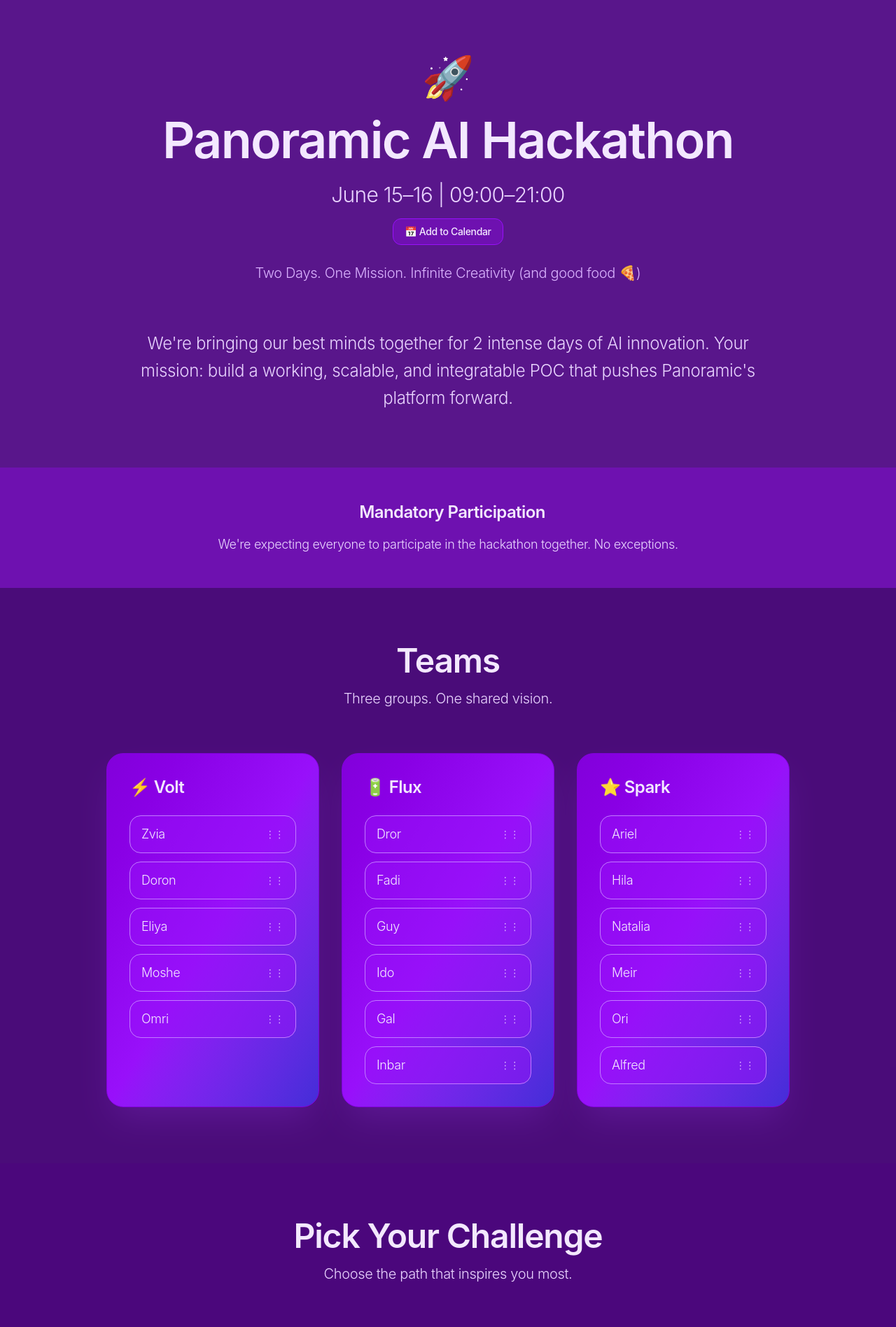
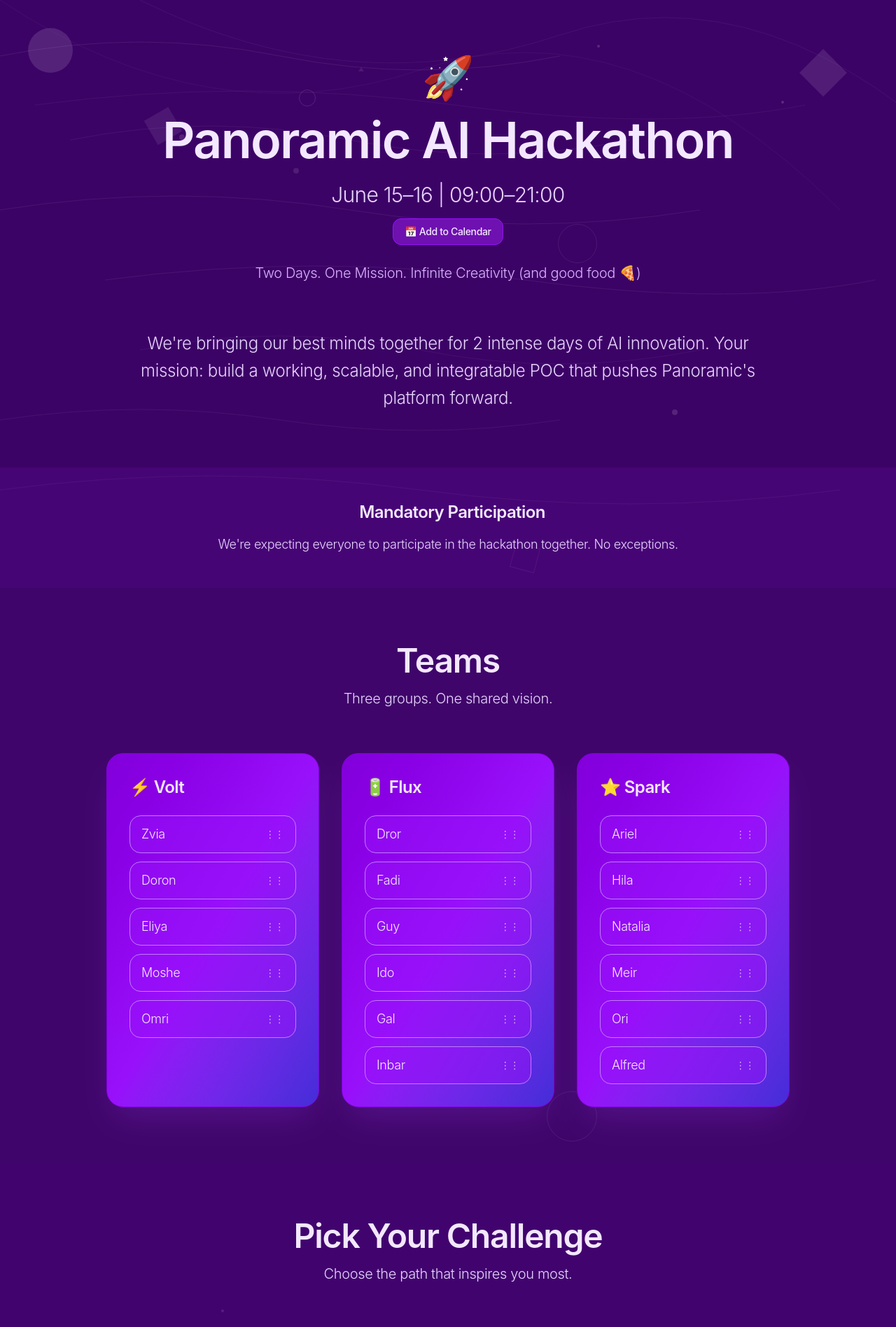
Before and after one commit to omriland/ai-hackathon, a Next.js app: page / in a window 1280 px wide. Shown: the top 1896 px of the page at 70% size. Built offline with nearby package versions, Linux system fonts and the light colour scheme.

Commit message:
Enhance home page background with new asymmetric patterns, flowing lines, and improved color transparency for a more dynamic visual experience.

```diff
--- a/src/app/page.tsx
+++ b/src/app/page.tsx
@@ -123,7 +123,76 @@
   };
 
   return (
-    <div className={`min-h-screen transition-all duration-1000 ${matrixMode ? 'bg-black' : 'bg-purple-950'} ${screenShake ? 'animate-pulse' : ''}`}>
+    <div className={`min-h-screen transition-all duration-1000 ${matrixMode ? 'bg-black' : 'bg-purple-950'} ${screenShake ? 'animate-pulse' : ''} relative`}>
+
+      {/* Cool Asymmetric Background Pattern */}
+      <div className="absolute inset-0 z-0 overflow-hidden">
+        {/* Geometric shapes - slightly more visible */}
+        <div className="absolute top-10 left-10 w-16 h-16 bg-white/12 rounded-full"></div>
+        <div className="absolute top-20 right-20 w-12 h-12 bg-white/10 rotate-45"></div>
+        <div className="absolute bottom-10 left-1/4 w-20 h-20 bg-white/8 rounded-full"></div>
+        <div className="absolute top-1/2 right-10 w-8 h-8 bg-white/14 rounded-full"></div>
+
+        {/* Additional scattered elements */}
+        <div className="absolute top-32 left-1/3 w-6 h-6 border border-white/12 rounded-full"></div>
+        <div className="absolute bottom-32 right-1/4 w-10 h-10 border border-white/10 rotate-12"></div>
+        <div className="absolute top-2/3 left-16 w-4 h-4 bg-white/11 rounded-full"></div>
+        <div className="absolute top-80 right-1/3 w-14 h-14 border border-white/8 rounded-full"></div>
+        <div className="absolute bottom-80 left-1/5 w-8 h-8 bg-white/9 rotate-45"></div>
+
+        {/* More elements for full page coverage */}
+        <div className="absolute top-1/4 left-3/4 w-12 h-12 border border-white/7 rotate-30"></div>
+        <div className="absolute top-3/4 right-1/5 w-6 h-6 bg-white/10 rounded-full"></div>
+        <div className="absolute bottom-1/4 left-2/3 w-16 h-16 border border-white/6 rounded-full"></div>
+
+        {/* New enhanced shapes */}
+        <div className="absolute top-40 left-1/6 w-10 h-10 bg-white/8 rotate-60"></div>
+        <div className="absolute top-1/3 right-1/3 w-18 h-18 border border-white/9 rounded-full"></div>
+        <div className="absolute bottom-40 right-1/6 w-7 h-7 bg-white/11 rotate-75"></div>
+        <div className="absolute top-3/5 left-1/8 w-5 h-5 border border-white/10 rotate-45"></div>
+        <div className="absolute bottom-1/3 left-3/5 w-13 h-13 bg-white/7 rounded-full"></div>
+        <div className="absolute top-1/6 right-2/5 w-9 h-9 border border-white/8 rotate-15"></div>
+
+        {/* Triangular shapes */}
+        <div className="absolute top-24 left-2/5 w-0 h-0 border-l-4 border-r-4 border-b-6 border-transparent border-b-white/9"></div>
+        <div className="absolute bottom-24 right-2/5 w-0 h-0 border-l-5 border-r-5 border-b-8 border-transparent border-b-white/7 rotate-180"></div>
+        <div className="absolute top-1/2 left-4/5 w-0 h-0 border-l-3 border-r-3 border-b-5 border-transparent border-b-white/10 rotate-45"></div>
+
+        {/* Enhanced curved lines across the page */}
+        <svg className="absolute inset-0 w-full h-full">
+          <path d="M0,80 Q200,40 400,80 T800,80" stroke="rgba(255,255,255,0.08)" strokeWidth="1" fill="none" />
+          <path d="M100,200 Q300,160 500,200 T900,200" stroke="rgba(255,255,255,0.06)" strokeWidth="1" fill="none" />
+          <path d="M0,300 Q250,260 500,300 T1000,300" stroke="rgba(255,255,255,0.07)" strokeWidth="1" fill="none" />
+          <path d="M200,500 Q400,460 600,500 T1000,500" stroke="rgba(255,255,255,0.05)" strokeWidth="1" fill="none" />
+          <path d="M0,700 Q300,660 600,700 T1200,700" stroke="rgba(255,255,255,0.06)" strokeWidth="1" fill="none" />
+
+          {/* New flowing lines */}
+          <path d="M50,150 Q350,110 650,150 T1150,150" stroke="rgba(255,255,255,0.05)" strokeWidth="1" fill="none" />
+          <path d="M150,400 Q450,360 750,400 T1250,400" stroke="rgba(255,255,255,0.07)" strokeWidth="1" fill="none" />
+          <path d="M0,600 Q200,570 400,600 T800,600" stroke="rgba(255,255,255,0.06)" strokeWidth="1" fill="none" />
+
+          {/* Diagonal flowing lines */}
+          <path d="M0,0 Q300,200 600,100 T1200,300" stroke="rgba(255,255,255,0.04)" strokeWidth="1" fill="none" />
+          <path d="M200,0 Q500,150 800,50 T1400,250" stroke="rgba(255,255,255,0.05)" strokeWidth="1" fill="none" />
+        </svg>
+
+        {/* Enhanced small dots scattered across the page */}
+        <div className="absolute top-16 left-2/3 w-1 h-1 bg-white/15 rounded-full"></div>
+        <div className="absolute top-48 left-1/5 w-2 h-2 bg-white/12 rounded-full"></div>
+        <div className="absolute bottom-24 right-1/3 w-1 h-1 bg-white/14 rounded-full"></div>
+        <div className="absolute top-60 right-2/3 w-2 h-2 bg-white/10 rounded-full"></div>
+        <div className="absolute bottom-60 left-1/6 w-1 h-1 bg-white/13 rounded-full"></div>
+        <div className="absolute top-1/3 left-4/5 w-2 h-2 bg-white/11 rounded-full"></div>
+
+        {/* Additional accent dots */}
+        <div className="absolute top-36 right-1/8 w-1 h-1 bg-white/16 rounded-full"></div>
+        <div className="absolute bottom-36 left-1/7 w-2 h-2 bg-white/9 rounded-full"></div>
+        <div className="absolute top-2/5 right-3/4 w-1 h-1 bg-white/12 rounded-full"></div>
+        <div className="absolute bottom-2/5 right-1/7 w-2 h-2 bg-white/14 rounded-full"></div>
+        <div className="absolute top-5/6 left-1/3 w-1 h-1 bg-white/11 rounded-full"></div>
+        <div className="absolute top-1/8 left-3/4 w-2 h-2 bg-white/13 rounded-full"></div>
+      </div>
+
       {screenShake && (
         <style jsx>{`
           @keyframes earthquake {
@@ -282,12 +351,9 @@
         </div>
       )}
 
-      {/* Subtle background gradient */}
-      <div className="absolute inset-0 bg-gradient-to-b from-purple-900/30 to-purple-950"></div>
-
       <div className={`relative z-10 ${screenShake ? 'earthquake' : ''}`}>
         {/* Hero Section */}
-        <div className="bg-purple-900">
+        <div className="">
           <div className="max-w-5xl mx-auto px-6 py-20 text-center animate-fade-in">
             <div className="mb-8">
               <span
@@ -351,7 +417,7 @@
         </div>
 
         {/* Mandatory Participation Notice */}
-        <div className="bg-purple-800">
+        <div className="bg-purple-800/20">
           <div className="max-w-5xl mx-auto px-6 py-12">
             <div className="text-center">
               <div className="flex items-center justify-center gap-3 mb-4">
@@ -366,7 +432,7 @@
         </div>
 
         {/* Teams Section */}
-        <div className="bg-purple-900/50">
+        <div className="bg-purple-900/10">
           <div className="max-w-5xl mx-auto px-6 py-20">
             <div className="text-center mb-16">
               <h2 className="text-5xl font-semibold text-purple-100 tracking-tight mb-4">Teams</h2>
@@ -419,7 +485,7 @@
         </div>
 
         {/* Challenges Section */}
-        <div className="bg-purple-800/30">
+        <div className="bg-purple-800/10">
           <div className="max-w-5xl mx-auto px-6 py-20">
             <div className="text-center mb-16">
               <h2 className="text-5xl font-semibold text-purple-100 tracking-tight mb-4">Pick Your Challenge</h2>
@@ -432,7 +498,7 @@
 
             </div>
             {/* Challenges List */}
-            <div className="bg-purple-800 rounded-3xl p-12 mb-12 border border-purple-700">
+            <div className="bg-purple-800/30 rounded-3xl p-12 border border-purple-700/50">
               <ul className="space-y-8">
                 <li className="flex items-start gap-4">
                   <div className="w-2 h-2 bg-purple-300 rounded-full mt-3 flex-shrink-0"></div>
@@ -496,7 +562,7 @@
         </div>
 
         {/* Rules Section */}
-        <div className="bg-purple-900/50">
+        <div className="bg-purple-900/10">
           <div className="max-w-5xl mx-auto px-6 py-20">
             <div className="text-center mb-16">
               <h2 className="text-5xl font-semibold text-purple-100 tracking-tight mb-4">Hackathon Rules</h2>
@@ -509,7 +575,7 @@
                 "Your solution must be scalable and integratable with our platform",
                 "You have 2 full days – make them count"
               ].map((rule, index) => (
-                <div key={index} className="flex items-start gap-8 p-8 bg-purple-800 rounded-3xl hover:bg-purple-700 transition-colors duration-300 border border-purple-700">
+                <div key={index} className="flex items-start gap-8 p-8 bg-purple-800/40 rounded-3xl hover:bg-purple-700/50 transition-colors duration-300 border border-purple-700/50">
                   <div className="w-12 h-12 bg-purple-600 rounded-2xl flex items-center justify-center text-purple-100 font-semibold text-lg flex-shrink-0 border border-purple-500">
                     {index + 1}
                   </div>
@@ -521,14 +587,14 @@
         </div>
 
         {/* Final Showdown */}
-        <div className="bg-purple-800/30">
+        <div className="bg-purple-800/10">
           <div className="max-w-5xl mx-auto px-6 py-20">
             <div className="text-center mb-16">
               <h2 className="text-5xl font-semibold text-purple-100 tracking-tight mb-4">Final Showdown</h2>
               <p className="text-xl text-purple-200 font-light">Where innovation meets recognition.</p>
             </div>
 
-            <div className="bg-purple-800/50 rounded-3xl p-12 border border-purple-700">
+            <div className="bg-purple-800/30 rounded-3xl p-12 border border-purple-700/50">
               <h3 className="text-3xl font-semibold text-purple-100 mb-8 tracking-tight">End of Day 2</h3>
               <div className="space-y-6">
                 {[
@@ -548,7 +614,7 @@
         </div>
 
         {/* Call to Action */}
-        <div className="bg-purple-950">
+        <div className="bg-purple-950/50">
           <div className="max-w-5xl mx-auto px-6 py-20 text-center text-purple-100">
             <h2 className="text-4xl md:text-5xl font-semibold tracking-tight mb-6">
               Let&apos;s build. Let&apos;s break stuff. Let&apos;s ship something epic.
```
